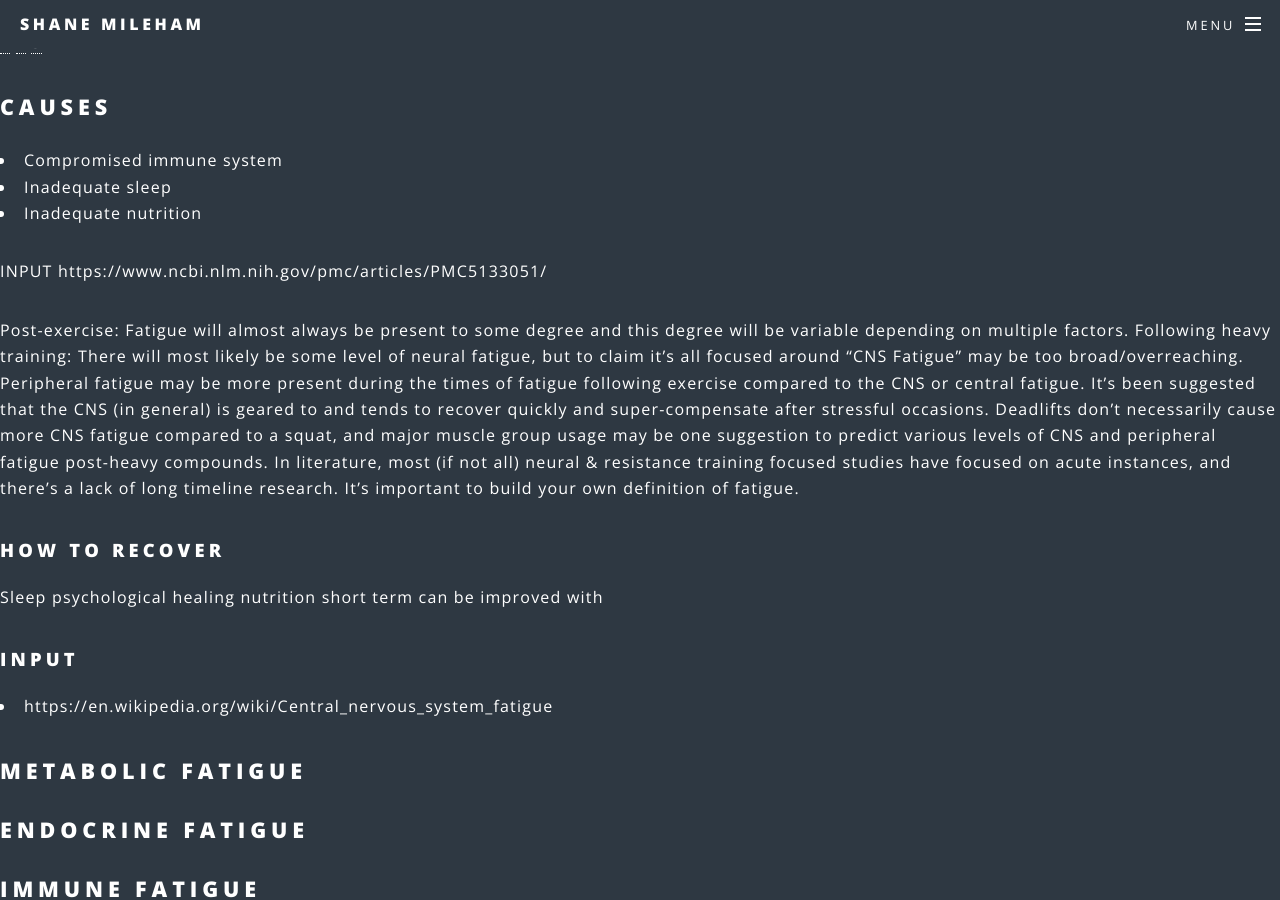
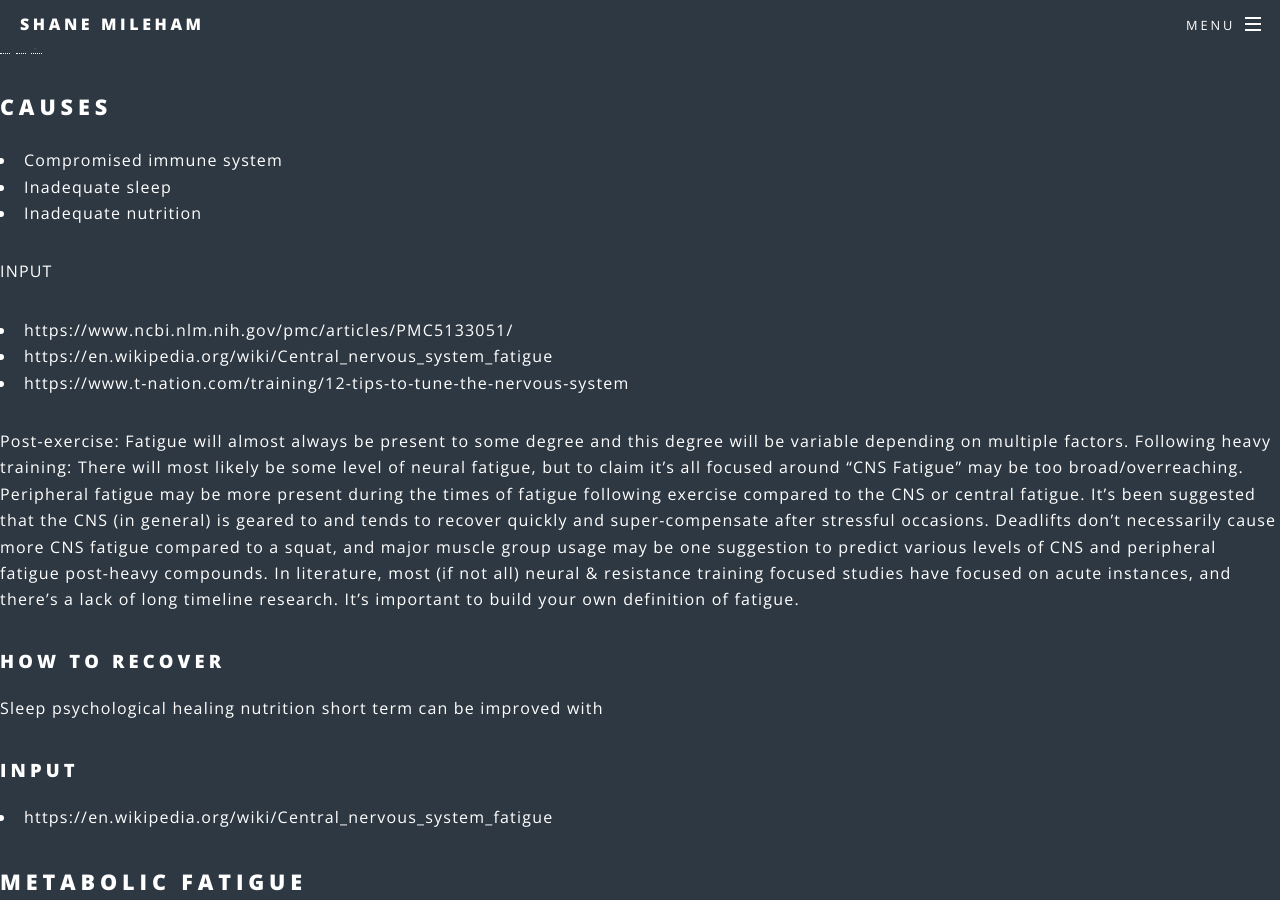
Before and after one commit to shanemileham/shanemileham.github.io, a Jekyll site: the page built from _kb/athletic/fatigue.md, in a window 1280 px wide and 900 px high, scrolled down 1167 px. Built offline with Jekyll 4.4.1, drawn with Linux system fonts in a browser that asks for light colours; comment, search, counter and statistics services are not loaded; some of the changed lines change nothing that is shown.

Commit message:
Added input notes for athletic fatigue

```diff
--- a/_kb/athletic/fatigue.md
+++ b/_kb/athletic/fatigue.md
@@ -57,7 +57,10 @@ Causes
 
 
 
-INPUT https://www.ncbi.nlm.nih.gov/pmc/articles/PMC5133051/
+INPUT
+- https://www.ncbi.nlm.nih.gov/pmc/articles/PMC5133051/
+- https://en.wikipedia.org/wiki/Central_nervous_system_fatigue
+- https://www.t-nation.com/training/12-tips-to-tune-the-nervous-system
 
 Post-exercise: Fatigue will almost always be present to some degree and this degree will be variable depending on multiple factors.
 Following heavy training: There will most likely be some level of neural fatigue, but to claim it’s all focused around “CNS Fatigue” may be too broad/overreaching.
```
